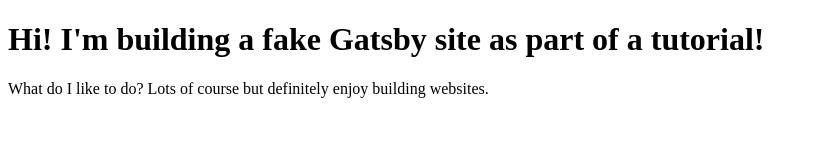
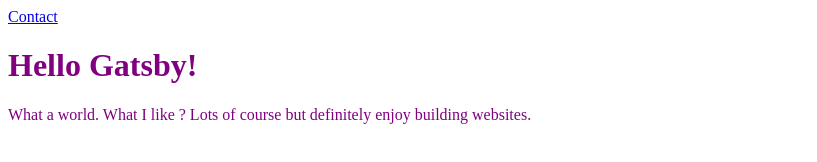
Before and after one commit to vinay72/gatsbyJS, a Gatsby site in the folder hello-world/: page / in a window 1280 px wide. Shown: the whole page, without its empty margins (0-817 px from the left). Built offline with nearby package versions, Linux system fonts and the light colour scheme; Gatsby itself is replaced by a stand-in of ours.

Commit message:
Update index.js

```diff
--- a/hello-world/src/pages/index.js
+++ b/hello-world/src/pages/index.js
@@ -2,11 +2,10 @@
 import { Link } from "gatsby"
 import Header from "../components/header"
 export default () => (
-  <div>
-    <h1>Hi! I'm building a fake Gatsby site as part of a tutorial!</h1>
-    <p>
-      What do I like to do? Lots of course but definitely enjoy building
-      websites.
-    </p>
+   <div style={{ color: `purple` }}>
+  <Link to="/contact/">Contact</Link>
+  <Header headerText="Hello Gatsby!" />
+   <p>What a world. What  I like  ? Lots of course but definitely enjoy building
+      websites.</p>
   </div>
 )
```
